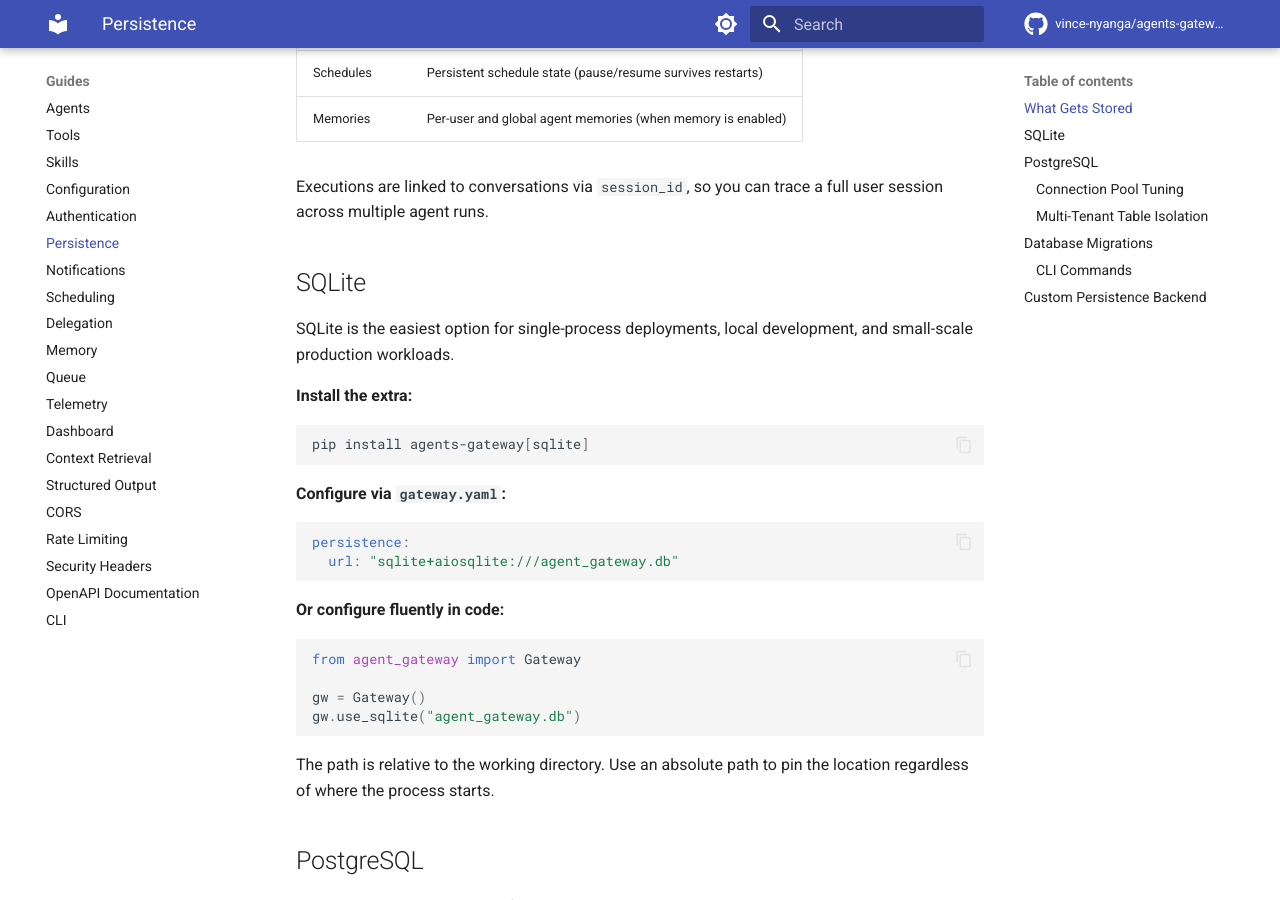
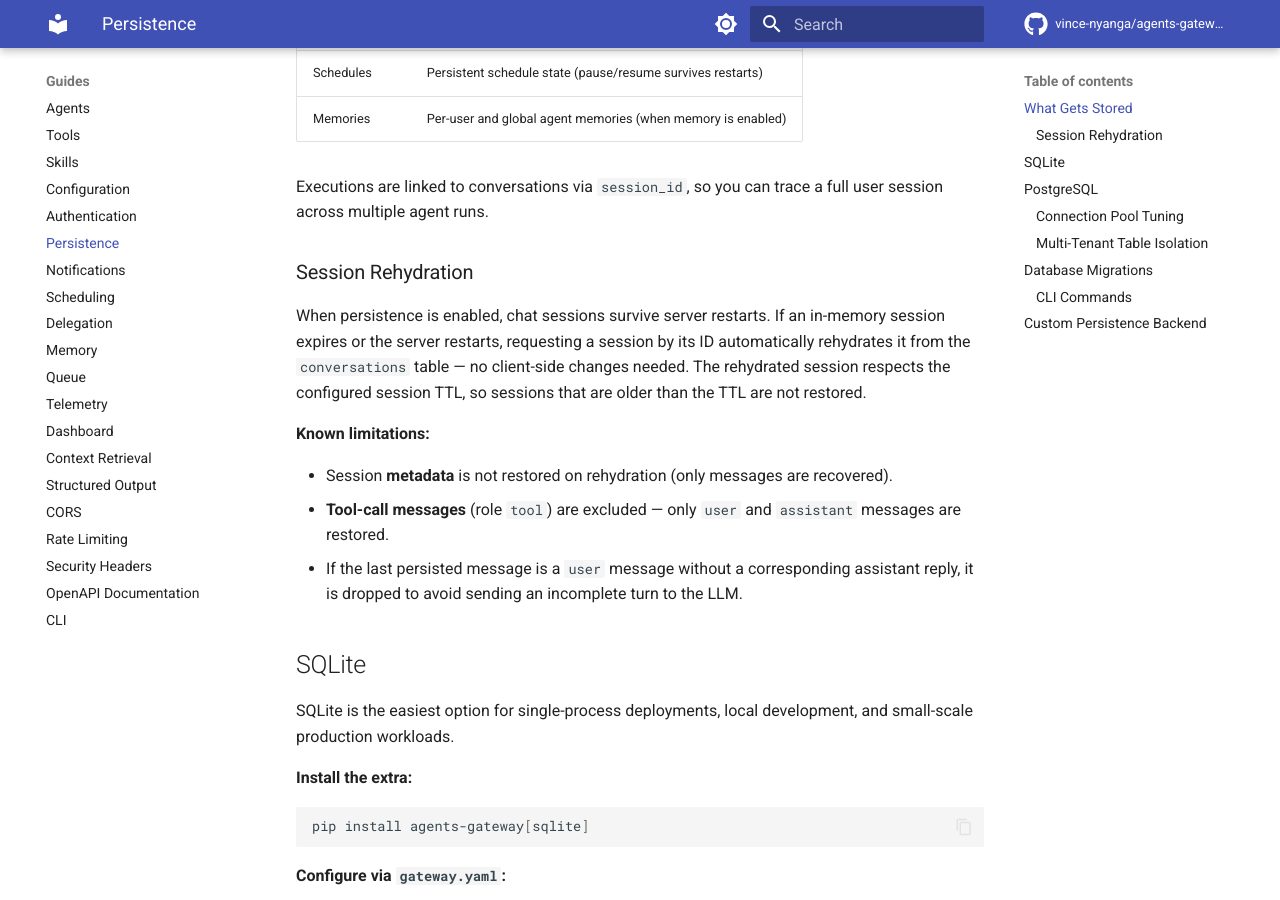
Before and after one commit to lenkie-code/agents-gateway, an MkDocs documentation site: the page built from docs/guides/persistence.md, in a window 1280 px wide and 900 px high, scrolled down 527 px. Built offline with MkDocs 1.6.1 and Material for MkDocs 9.7.7, drawn with Linux system fonts in a browser that asks for light colours; comment, search, counter and statistics services are not loaded.

Commit message:
docs: document session rehydration behavior and limitations

```diff
--- a/docs/guides/persistence.md
+++ b/docs/guides/persistence.md
@@ -13,6 +13,16 @@ Agent Gateway stores conversations, executions, audit logs, schedules, and memor
 | Memories | Per-user and global agent memories (when memory is enabled) |
 
 Executions are linked to conversations via `session_id`, so you can trace a full user session across multiple agent runs.
+
+### Session Rehydration
+
+When persistence is enabled, chat sessions survive server restarts. If an in-memory session expires or the server restarts, requesting a session by its ID automatically rehydrates it from the `conversations` table — no client-side changes needed. The rehydrated session respects the configured session TTL, so sessions that are older than the TTL are not restored.
+
+**Known limitations:**
+
+- Session **metadata** is not restored on rehydration (only messages are recovered).
+- **Tool-call messages** (role `tool`) are excluded — only `user` and `assistant` messages are restored.
+- If the last persisted message is a `user` message without a corresponding assistant reply, it is dropped to avoid sending an incomplete turn to the LLM.
 
 ## SQLite
 
--- a/docs/llms.txt
+++ b/docs/llms.txt
@@ -206,6 +206,8 @@ persistence:
   backend: sqlite  # sqlite | postgres
   url: "sqlite+aiosqlite:///data.db"
 
+Session rehydration: when persistence is enabled, chat sessions survive server restarts. If an in-memory session is not found (cache miss), it is automatically rehydrated from the conversations table. TTL is respected — expired sessions are not restored. Metadata and tool-call messages are not restored.
+
 memory:
   enabled: true
   auto_extract: true
```
Also changed, not shown: examples/test-project/README.md (+6 -0 lines).
